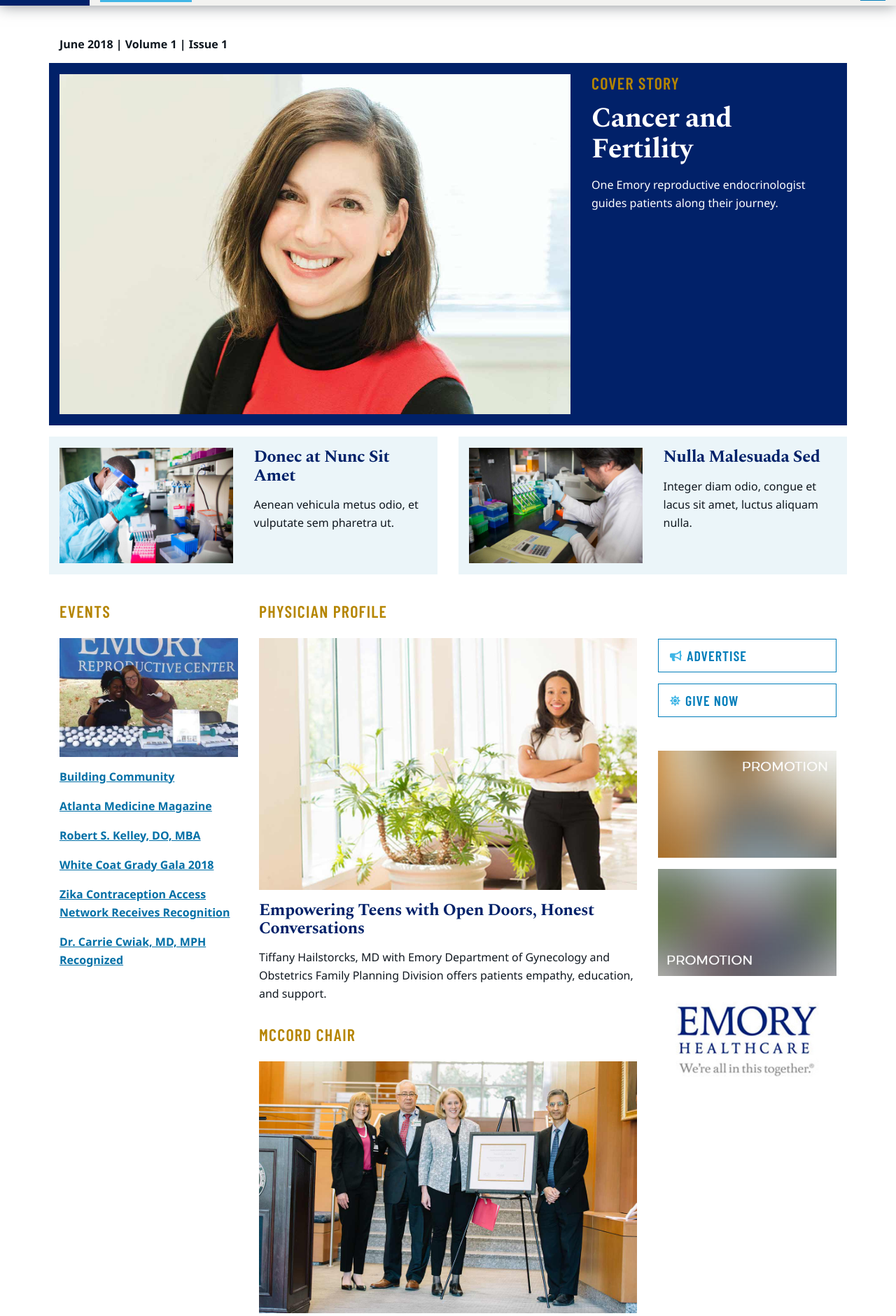
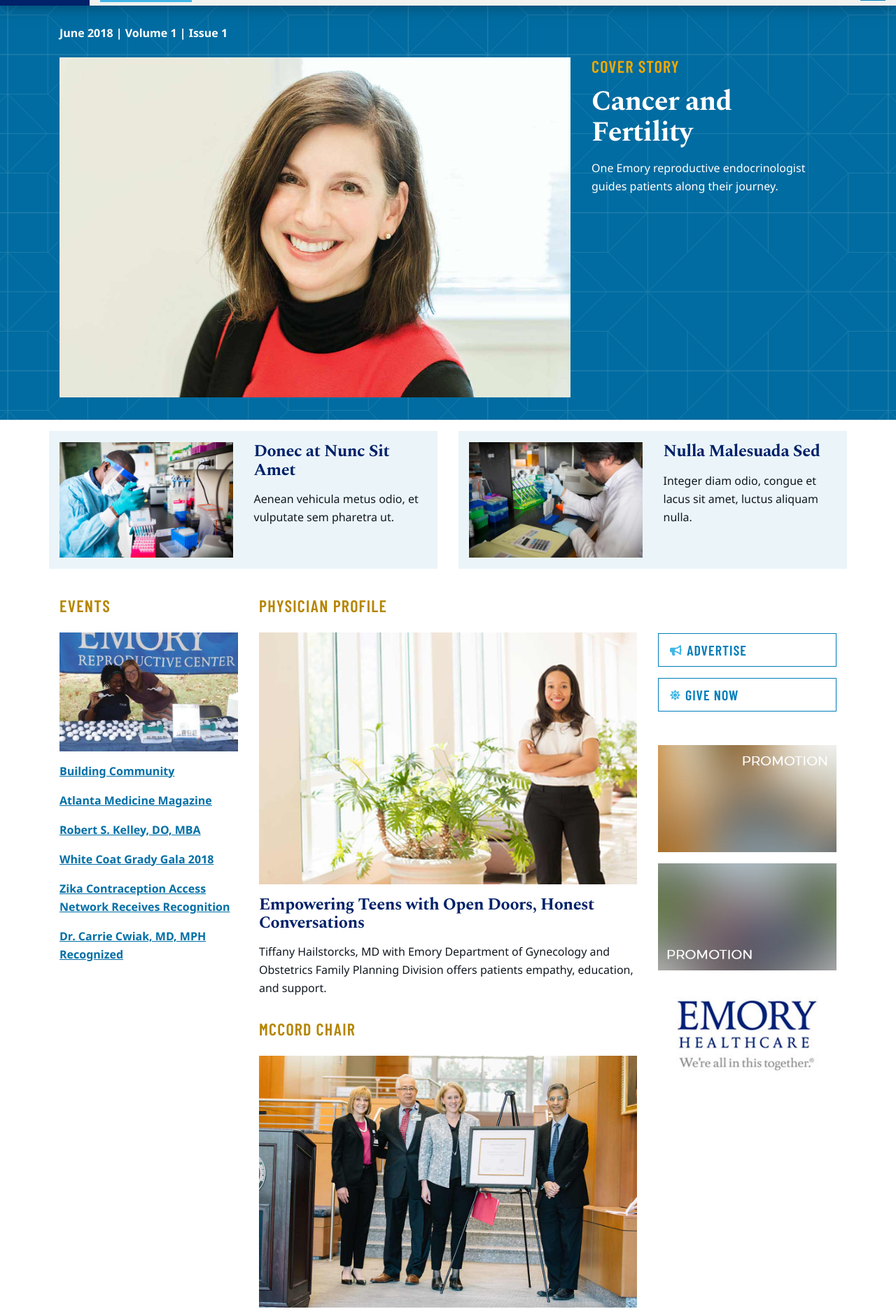
Before and after one commit to emorycpa/template-winship-magazine, a Node project: template src/njk/pages/index.njk in a window 1280 px wide. Shown: the part 120-2001 px from the top of the page at 70% size. Run offline with Node 20 templates, Linux system fonts and the light colour scheme; the template is opened without the code that fills it: most values are stand-ins (such as "Sample title", 1, 10 or a date in 2020); some libraries are stand-ins or nearby versions.

Commit message:
Tweaked cover formatting

```diff
--- a/src/njk/pages/index.njk
+++ b/src/njk/pages/index.njk
@@ -7,13 +7,14 @@
 {% block content %}
 <main>
 
+<div class="index-feature-cover bg-secondary bg-pattern-geometric py-3">
 	<div class="container">
 		<div class="row">
-		<div class="col-12 pt-5 pb-3">
+			<div class="col-12 pt-3 pb-2">
 				<h1 class="issue-title m-0">June 2018 | Volume 1 | Issue 1</h1>
 			</div>
 		</div>
-	<a href="article.html" class="bg-primary text-light index-feature index-feature-cover row flex-column-reverse flex-md-row-reverse py-3">
+		<a href="article.html" class="index-feature row flex-column-reverse flex-md-row-reverse py-3">
 			<div class="col-12 col-md-4">
 				<h2 class="h4">Cover Story</h2>
 				<h3 class="h2">Cancer and Fertility</h3>
@@ -25,6 +26,9 @@
 				</figure>
 			</div>
 		</a>
+	</div>
+</div>
+<div class="container">
 	<div class="row py-3 mb-4">
 		<div class="col-12 col-md-6">
 			<a href="article.html" class="index-feature index-feature-secondary row flex-column-reverse flex-lg-row-reverse py-3 mr-lg-0">
--- a/src/scss/site.scss
+++ b/src/scss/site.scss
@@ -27,7 +27,7 @@
 	outline: solid 1px transparent;
 	transition: background-color .25s, outline-color .25s;
 	&:hover {
-		background-color: lighten($pale-blue, 2%);
+		background-color: rgba($sky-blue, .08);
 		outline-color: $sky-blue;
 	}
 	h2, h3 {
@@ -38,6 +38,12 @@
 	}
 	.h4 {
 		color: $gold;
+	}
+}
+.index-feature-cover.bg-secondary {
+	background-color: darken(theme-color("secondary"), 5%) !important;
+	.h4 {
+		color: $yellow;
 	}
 }
 .index-feature-secondary {
```
Also changed, not shown: docs/index.html (+6 -2 lines), docs/includes/css/site.css. Lines whose indentation alone changed are shown as unchanged.
